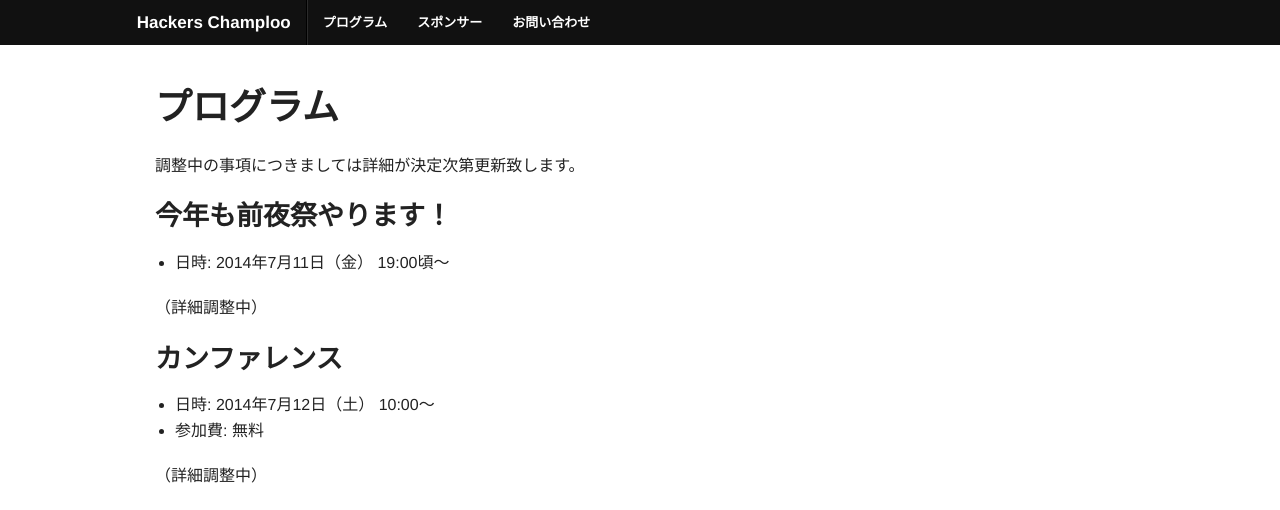
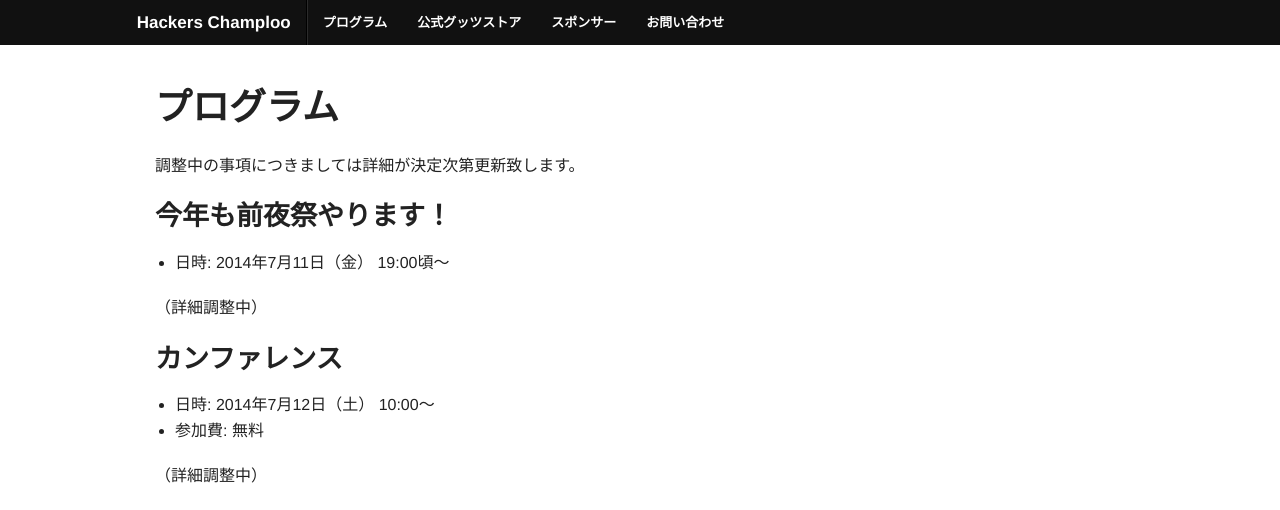
Before and after one commit to hackers-champloo/hackers-champloo.github.io, a Jekyll site: the page built from program.md, in a window 1280 px wide. Shown: the top 510 px of the page. Built offline with Jekyll 4.4.1, drawn with Linux system fonts in a browser that asks for light colours; Markdown is read by kramdown in place of the engine named in the settings.

Commit message:
公式グッツストアへのリンク追加

```diff
--- a/_layouts/layout.html
+++ b/_layouts/layout.html
@@ -33,6 +33,7 @@
                         <ul class="left">
                             <li class="divider"></li>
                             <li><a href="/program.html">プログラム</a></li>
+                            <li><a href="https://suzuri.jp/hackerschamploo">公式グッツストア</a></li>
                             <li><a href="/sponsors.html">スポンサー</a></li>
 							<li><a href="https://docs.google.com/forms/d/1MGJ4bVv8hpyXeLjvcGzZDpl838ZGHPA_plLqX_BJSbA/viewform">お問い合わせ</a></li>
                         </ul>
--- a/_layouts/top.html
+++ b/_layouts/top.html
@@ -33,6 +33,7 @@
                         <ul class="left">
                             <li class="divider"></li>
                             <li><a href="/program.html">プログラム</a></li>
+                            <li><a href="https://suzuri.jp/hackerschamploo">公式グッツストア</a></li>
                             <li><a href="/sponsors.html">スポンサー</a></li>
                             <li><a href="https://docs.google.com/forms/d/1MGJ4bVv8hpyXeLjvcGzZDpl838ZGHPA_plLqX_BJSbA/viewform">お問い合わせ</a></li>
                         </ul>
```
